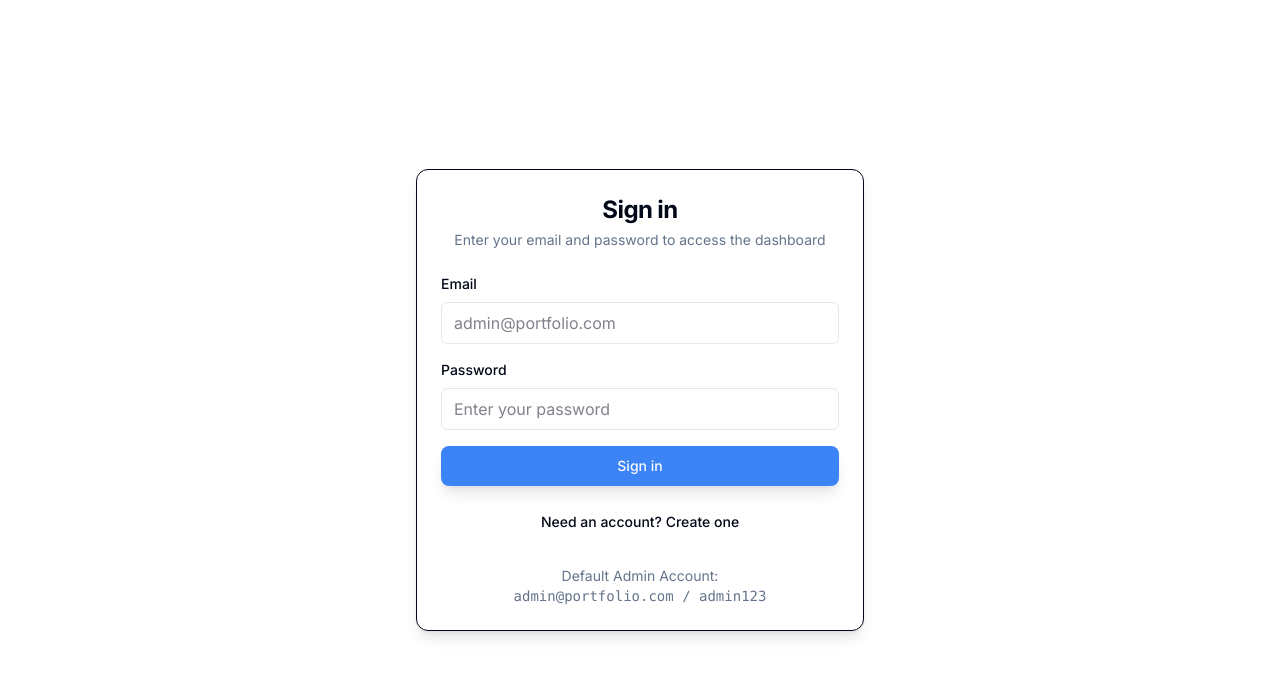
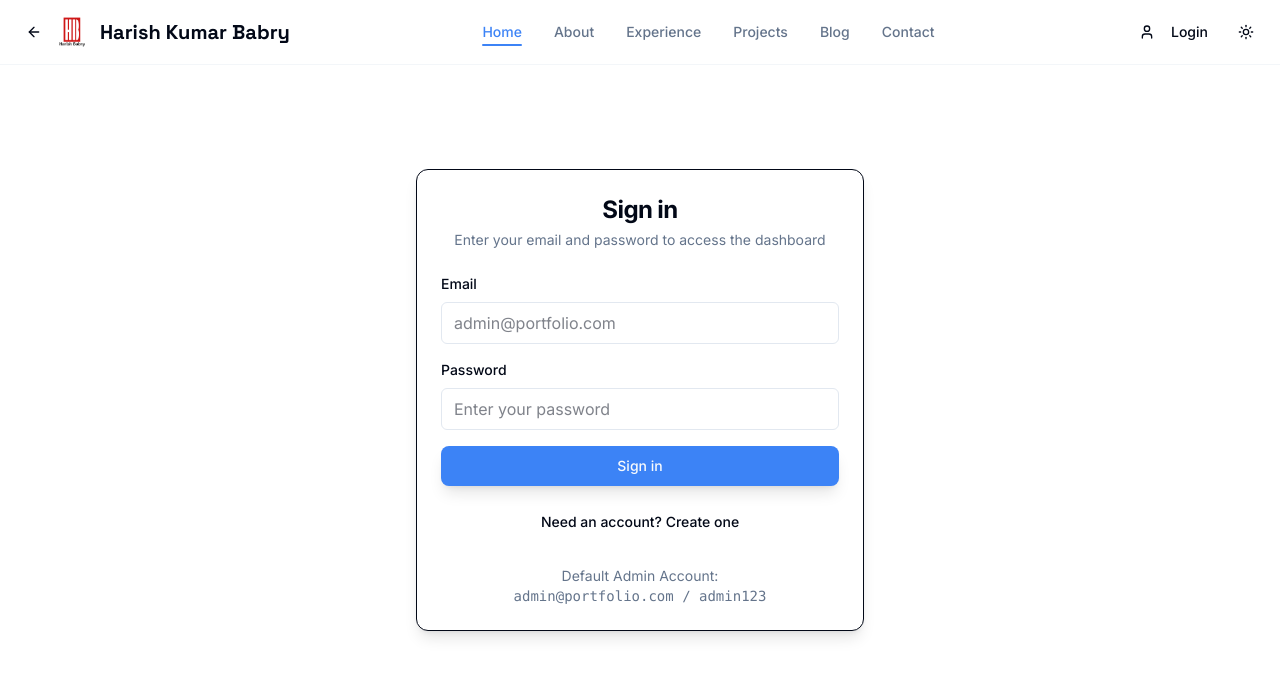
Before and after one commit to hkbab123/7c-01, a Next.js app: page /auth/login in a window 1280 px wide. Shown: the top 676 px of the page. Built offline with nearby package versions, Linux system fonts and the light colour scheme; no server answers.

Commit message:
feat: add global navigation menu with login status and back button for non-menu pages

```diff
--- a/src/app/layout.tsx
+++ b/src/app/layout.tsx
@@ -2,6 +2,7 @@ import type { Metadata } from "next";
 import "./globals.css";
 import { ThemeProvider } from "@/components/theme-provider";
 import { Providers } from "@/components/providers";
+import { Navigation } from "@/components/navigation";
 
 export const metadata: Metadata = {
   title: "Harish Kumar Babry - Telecom Systems & Infrastructure Leader",
@@ -49,6 +50,7 @@ export default function RootLayout({
             enableSystem
             disableTransitionOnChange
           >
+            <Navigation />
             {children}
           </ThemeProvider>
         </Providers>
--- a/src/app/page.tsx
+++ b/src/app/page.tsx
@@ -1,4 +1,3 @@
-import { Navigation } from "@/components/navigation"
 import { HeroSection } from "@/components/sections/hero"
 import { AboutSection } from "@/components/sections/about"
 import { ExperienceSection } from "@/components/sections/experience"
@@ -10,7 +9,6 @@ import { Footer } from "@/components/footer"
 export default function Home() {
   return (
     <main className="relative">
-      <Navigation />
       <HeroSection />
       <AboutSection />
       <ExperienceSection />
--- a/src/components/navigation.tsx
+++ b/src/components/navigation.tsx
@@ -2,12 +2,13 @@
 
 import { useState, useEffect } from "react"
 import { Button } from "@/components/ui/button"
-import { Moon, Sun, User, LogOut } from "lucide-react"
+import { Moon, Sun, User, LogOut, ArrowLeft } from "lucide-react"
 import { useTheme } from "next-themes"
 import { useSession, signOut } from "next-auth/react"
 import { cn } from "@/lib/utils"
 import Image from "next/image"
 import Link from "next/link"
+import { usePathname, useRouter } from "next/navigation"
 
 const navItems = [
   { name: "Home", href: "#hero" },
@@ -23,6 +24,8 @@ export function Navigation() {
   const [activeSection, setActiveSection] = useState("hero")
   const { theme, setTheme } = useTheme()
   const { data: session } = useSession()
+  const pathname = usePathname()
+  const router = useRouter()
 
   useEffect(() => {
     setMounted(true)
@@ -66,11 +69,29 @@ export function Navigation() {
     return null
   }
 
+  // Determine if current route is represented in the menu
+  const menuPaths = navItems.filter(i => i.href.startsWith('/')).map(i => i.href)
+  const isKnownPath = pathname === '/' || menuPaths.includes(pathname)
+  const showBack = !isKnownPath
+
+  const handleBack = () => {
+    if (typeof window !== 'undefined' && window.history.length > 1) {
+      router.back()
+    } else {
+      router.push('/')
+    }
+  }
+
   return (
     <nav className="fixed top-0 left-0 right-0 z-50 border-b border-border/40 backdrop-blur supports-[backdrop-filter]:bg-background/60">
       <div className="container mx-auto px-4">
         <div className="flex h-16 items-center justify-between">
           <div className="flex items-center space-x-3">
+            {showBack && (
+              <Button variant="ghost" size="icon" onClick={handleBack} className="mr-1 h-9 w-9" title="Go back">
+                <ArrowLeft className="h-4 w-4" />
+              </Button>
+            )}
             <div className="relative w-8 h-8 rounded-lg overflow-hidden">
               <Image
                 src="/HarishBabry-logo.png"
```
